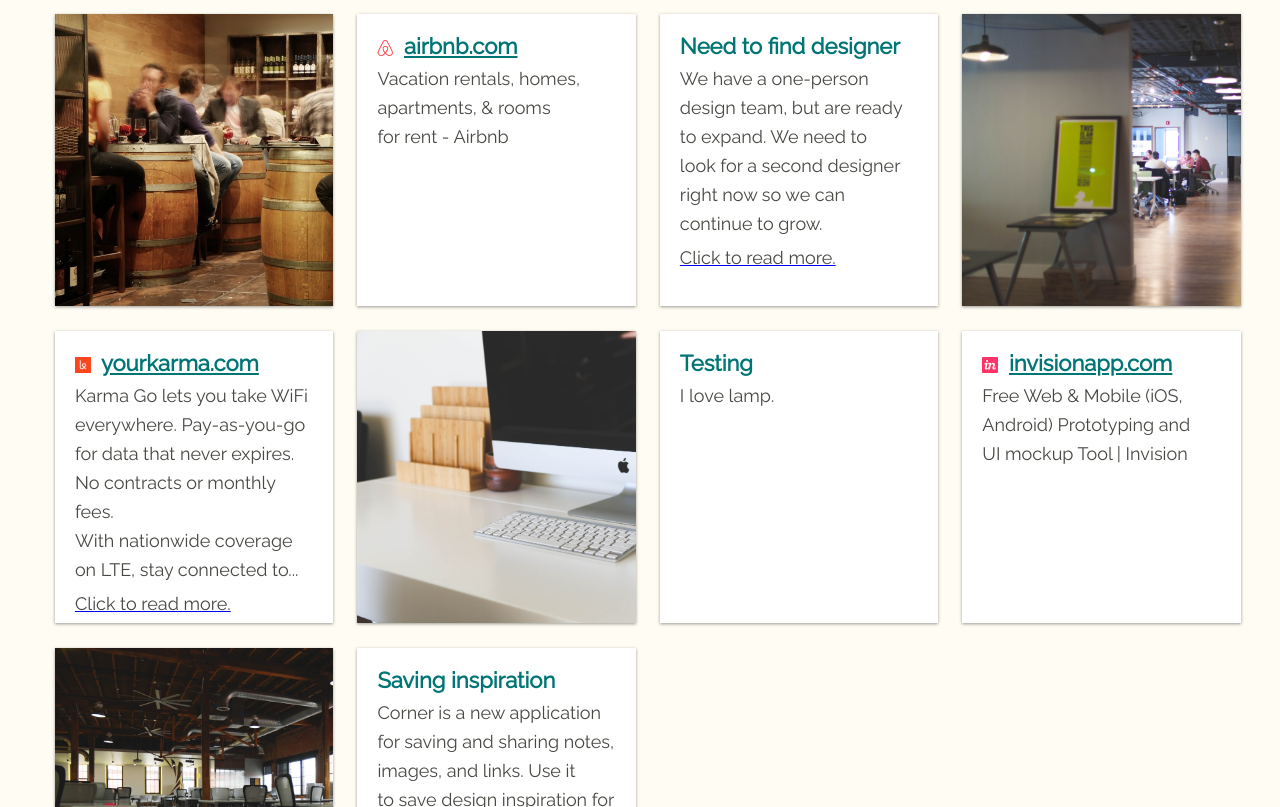
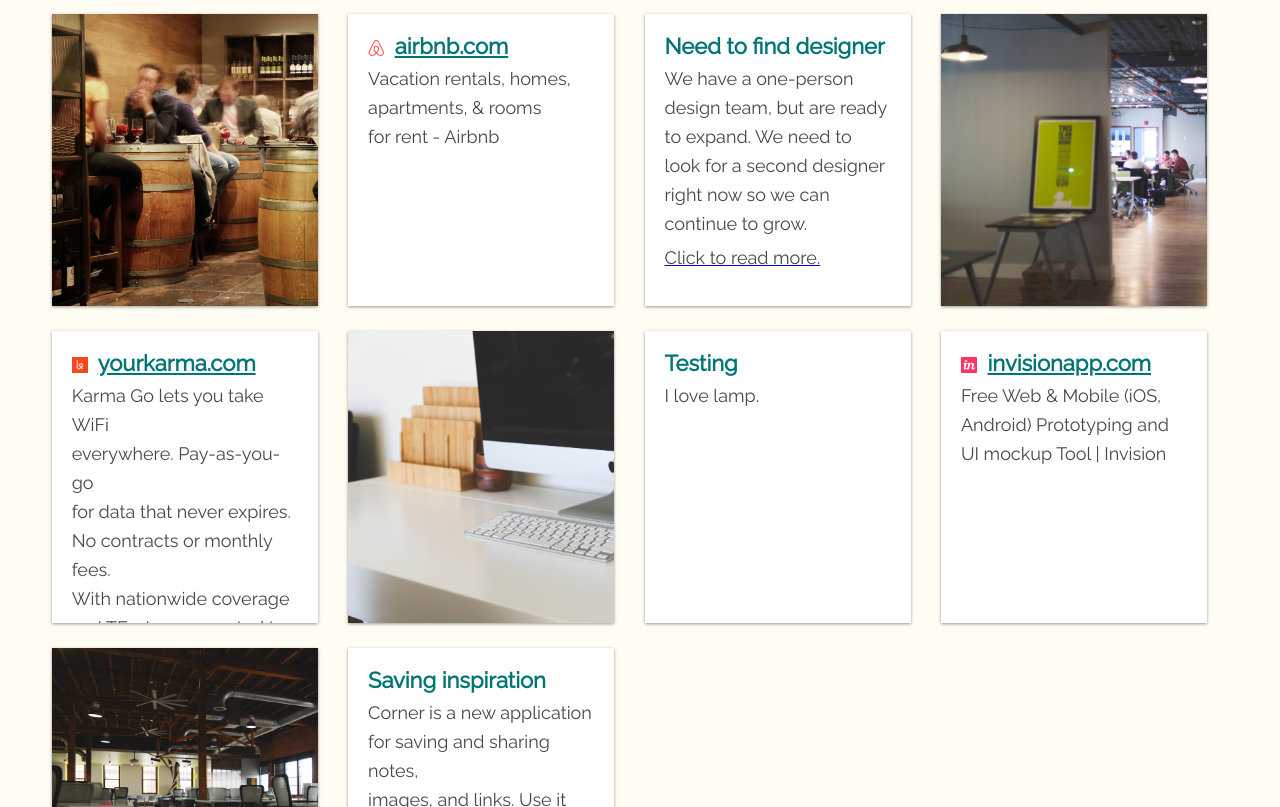
Before and after one commit to inimitabrin/corner, a plain HTML site: page dashboard.html in a window 1280 px wide. Shown: the part 191-998 px from the top of the page. Drawn offline with Linux system fonts and the light colour scheme.

Commit message:
Final Push, Deploying Corner

```diff
--- a/css/style.css
+++ b/css/style.css
@@ -757,7 +757,7 @@ footer .logo {
 }
 
 .content .header {
-  margin: -40px 1% 20px;
+  margin: -40px 50px 20px;
 }
 
 .content .header h1 {
@@ -801,7 +801,7 @@ footer .logo {
   }
 }
 
-@media (min-width: 768px) {
+@media (min-width: 858px) {
   .content {
     padding: 1.5em 5%;
     width: 98%;
@@ -813,14 +813,14 @@ footer .logo {
   }
 
   .content-item {
-    width: 31.33333%;
-    margin: 0 1% 25px;
+    width: 28%;
+    margin: 0 2% 25px;
   }
 }
 
 @media (min-width: 992px) {
   .content {
-    padding: 1.5em 1%;
+    padding: 1.5em .75%;
     width: 83.333333%;
     position: relative;
   }
@@ -830,9 +830,13 @@ footer .logo {
   }
 
   .content-item {
-    width: 23%;
-    margin: 0 1% 25px;
+    width: 22%;
+    margin: 0 1.5% 25px 1%;
   }
+
+  .content .header {
+  margin: -40px 1% 20px;
+}
 }
 
 .item-box > img {
```
Also changed, not shown: 1 other file.
